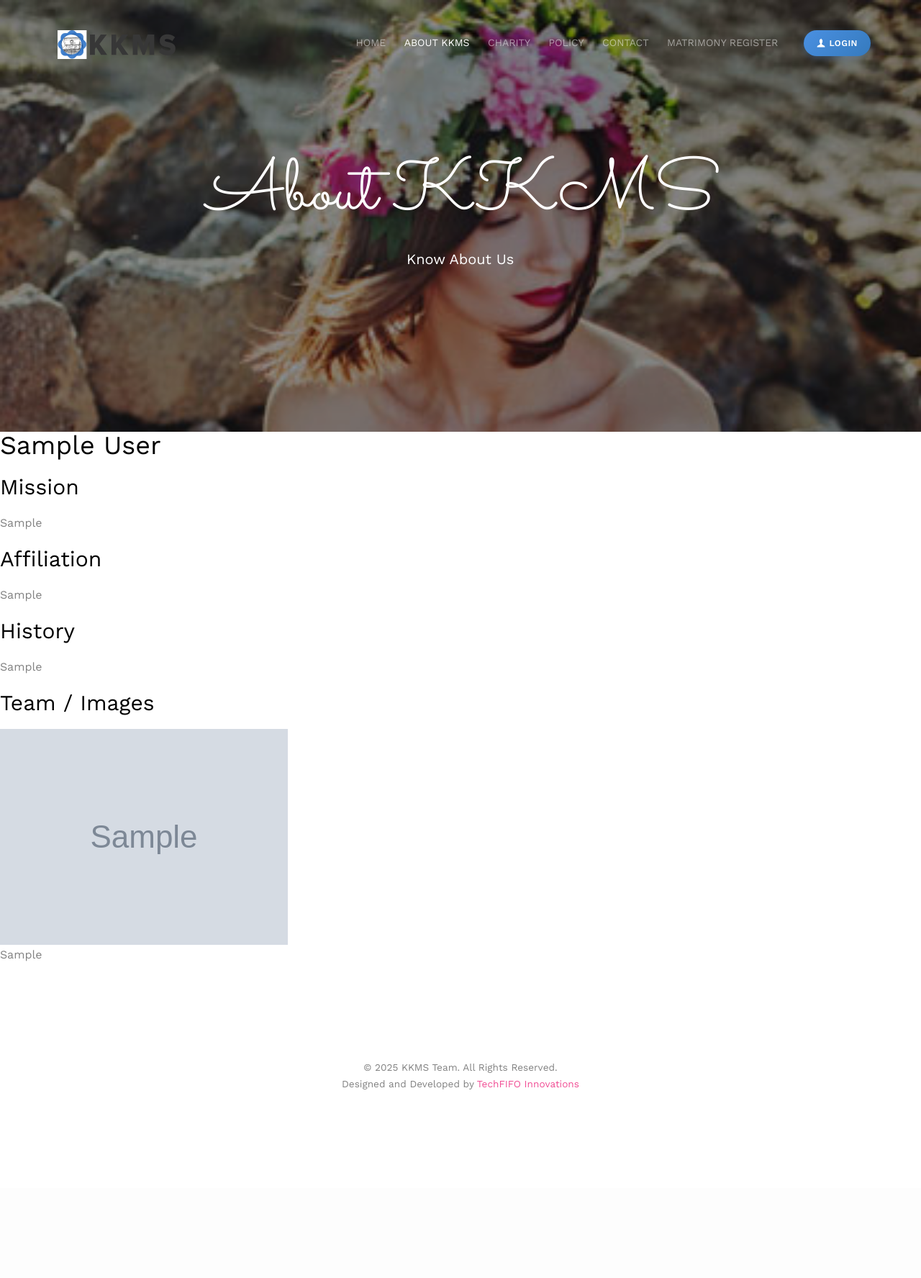
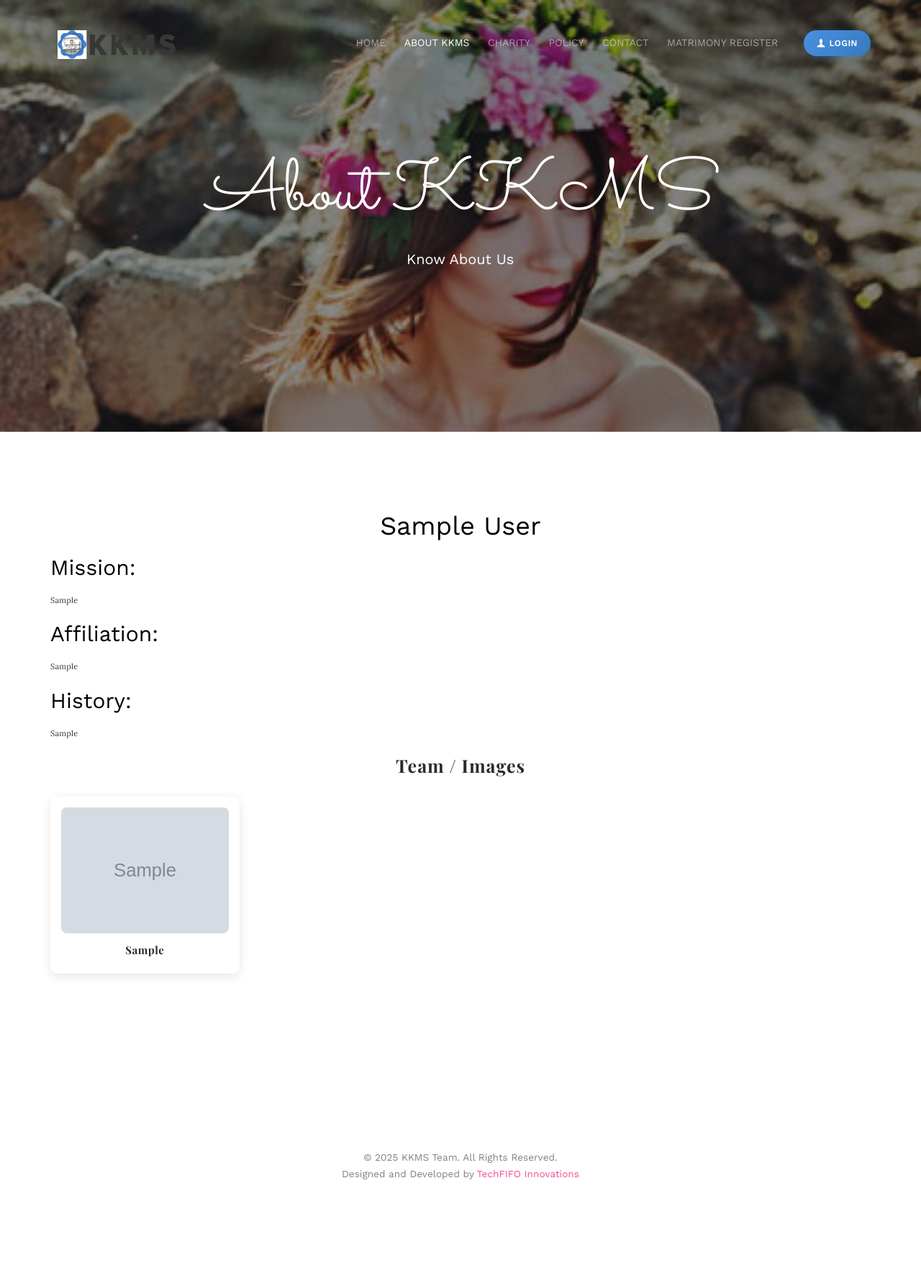
Before and after one commit to rahul678908/kkms_new, a Django app: page /about/ in a window 1280 px wide. Shown: the whole page at 72% size. Before the commit the page ends 1514 px from the top, so only its background shows below. Run offline with Django 4.2, Linux system fonts and the light colour scheme; tables that the repository leaves empty hold one stand-in row (values such as "Sample post"); grey boxes marked "Sample" are stand-in pictures; some libraries are stand-ins or nearby versions; some web fonts are replaced.

Commit message:
first commit

```diff
--- a/templates/accounts/about.html
+++ b/templates/accounts/about.html
@@ -9,7 +9,7 @@
     <meta http-equiv="X-UA-Compatible" content="IE=edge">
     <title>{% block title %}About Us - {{ wedding.title|default:"Wedding" }}{% endblock %}</title>
     <meta name="viewport" content="width=device-width, initial-scale=1">
-    <meta name="description" content="{% block description %}{{ wedding.description|default:'Learn more about our wedding' %}{% endblock %}" />
+    <meta name="description" content="{% block description %}{{ wedding.description|default:'Learn more about our wedding' }}{% endblock %}" />
     <meta name="keywords" content="{% block keywords %}wedding, about, celebration, invitation{% endblock %}" />
     <meta name="author" content="{{ wedding.couple_names|default:'Happy Couple' }}" />
 
@@ -24,50 +24,52 @@
     <meta name="twitter:url" content="{{ request.build_absolute_uri }}" />
     <meta name="twitter:card" content="summary_large_image" />
 
+    <!-- Google Fonts -->
     <link href='https://fonts.googleapis.com/css?family=Work+Sans:400,300,600,400italic,700' rel='stylesheet' type='text/css'>
     <link href="https://fonts.googleapis.com/css?family=Sacramento" rel='stylesheet'>
     <link href="https://fonts.googleapis.com/css2?family=Playfair+Display:wght@400;700&family=Lora:wght@400;500&display=swap" rel="stylesheet">
 
-    <!-- Animate.css -->
+    <!-- External CSS -->
     <link rel="stylesheet" href="{% static 'css/animate.css' %}">
-    <!-- Icomoon Icon Fonts-->
     <link rel="stylesheet" href="{% static 'css/icomoon.css' %}">
-    <!-- Bootstrap  -->
     <link rel="stylesheet" href="{% static 'css/bootstrap.css' %}">
-
-    <!-- Magnific Popup -->
     <link rel="stylesheet" href="{% static 'css/magnific-popup.css' %}">
-
-    <!-- Owl Carousel  -->
     <link rel="stylesheet" href="{% static 'css/owl.carousel.min.css' %}">
     <link rel="stylesheet" href="{% static 'css/owl.theme.default.min.css' %}">
-
-    <!-- Theme style  -->
     <link rel="stylesheet" href="{% static 'css/style.css' %}">
 
     <!-- Modernizr JS -->
     <script src="{% static 'js/modernizr-2.6.2.min.js' %}"></script>
-    <!-- FOR IE9 below -->
     <!--[if lt IE 9]>
     <script src="{% static 'js/respond.min.js' %}"></script>
     <![endif]-->
 
     {% block extra_css %}
     <style>
+        /* =================================
+           CONTACT INFO SECTION
+           ================================= */
         .fh5co-contact-info {
             padding: 30px;
             margin: 20px 0;
         }
+
         .fh5co-contact-info ul {
             list-style: none;
             padding: 0;
         }
+
         .fh5co-contact-info li {
             margin-bottom: 15px;
         }
+
+        /* =================================
+           LOGIN BUTTON NAVIGATION
+           ================================= */
         .login-btn-nav {
             margin-left: 20px !important;
         }
+
         .btn-login {
             background: linear-gradient(135deg, #4A90E2 0%, #357ABD 100%) !important;
             color: white !important;
@@ -86,6 +88,7 @@
             letter-spacing: 0.5px !important;
             white-space: nowrap !important;
         }
+
         .btn-login:hover {
             background: linear-gradient(135deg, #357ABD 0%, #2E6DA4 100%) !important;
             transform: translateY(-1px) !important;
@@ -93,54 +96,64 @@
             color: white !important;
             text-decoration: none !important;
         }
+
         .btn-login:focus,
         .btn-login:active {
             color: white !important;
             text-decoration: none !important;
             outline: none !important;
         }
+
         .btn-login i {
             font-size: 12px !important;
         }
-        @media (max-width: 992px) {
-            .menu-1 ul {
-                flex-direction: column !important;
-                align-items: flex-end !important;
-            }
-            .login-btn-nav {
-                margin-left: 0 !important;
-                margin-top: 10px !important;
-            }
-        }
-        @media (max-width: 768px) {
-            .menu-1 ul {
-                display: block !important;
-            }
-            .menu-1 li {
-                display: block !important;
-                margin-left: 0 !important;
-                text-align: right !important;
-                margin-bottom: 5px !important;
-            }
-            .btn-login {
-                padding: 10px 20px !important;
-                font-size: 13px !important;
-                justify-content: center !important;
-                width: auto !important;
-                display: inline-block !important;
-            }
-        }
+
+        /* Navigation Menu Enhancements */
         .fh5co-nav .menu-1 {
             position: relative;
         }
+
         .fh5co-nav .menu-1 ul li {
             position: relative;
         }
+
         .login-btn-nav a {
             vertical-align: middle !important;
         }
 
-        /* Enhanced CSS for the image gallery */
+        /* =================================
+           ABOUT SECTION STYLING
+           ================================= */
+
+        /* Main Section Typography */
+        .about-section h2.text-center {
+            font-family: 'Playfair Display', serif;
+            font-weight: 700;
+            color: #2B2B2B;
+            font-size: 2.5rem;
+            margin-bottom: 30px;
+            letter-spacing: 1px;
+            text-transform: capitalize;
+        }
+
+        .about-section p {
+            font-family: 'Lora', serif;
+            font-size: 1.1rem;
+            line-height: 1.8;
+            color: #333;
+            margin-bottom: 20px;
+            font-weight: 400;
+            letter-spacing: 0.2px;
+        }
+
+        .about-section p strong {
+            font-family: 'Playfair Display', serif;
+            font-weight: 700;
+            color: #2B2B2B;
+            font-size: 1.2rem;
+        }
+
+        /* Image Cards */
         .about-section .image-card {
             position: relative;
             overflow: hidden;
@@ -151,10 +164,12 @@
             padding: 15px;
             margin-bottom: 20px;
         }
+
         .about-section .image-card:hover {
             transform: translateY(-5px);
             box-shadow: 0 8px 20px rgba(0, 0, 0, 0.2);
         }
+
         .about-section .image-card img {
             width: 100%;
             height: auto;
@@ -163,9 +178,11 @@
             object-fit: cover;
             max-height: 250px;
         }
+
         .about-section .image-card:hover img {
             transform: scale(1.05);
         }
+
         .about-section .image-card h3 {
             font-size: 1.5rem;
             margin: 15px 0 10px;
@@ -176,6 +193,7 @@
             text-transform: capitalize;
             letter-spacing: 0.5px;
         }
+
         .about-section .image-card::before {
             content: '';
             position: absolute;
@@ -189,50 +207,71 @@
             border-radius: 8px;
             z-index: 1;
         }
+
         .about-section .image-card:hover::before {
             opacity: 1;
         }
-        /* New font styles for about-section text */
-        .about-section p {
-            font-family: 'Lora', serif;
-            font-size: 1.1rem;
-            line-height: 1.8;
-            color: #333;
-            margin-bottom: 20px;
-            font-weight: 400;
-            letter-spacing: 0.2px;
+
+        /* =================================
+           RESPONSIVE DESIGN
+           ================================= */
+
+        /* Tablet and Small Desktop */
+        @media (max-width: 992px) {
+            .menu-1 ul {
+                flex-direction: column !important;
+                align-items: flex-end !important;
             }
-        .about-section p strong {
-            font-family: 'Playfair Display', serif;
-            font-weight: 700;
-            color: #2B2B2B;
-            font-size: 1.2rem;
+
+            .login-btn-nav {
+                margin-left: 0 !important;
+                margin-top: 10px !important;
             }
-        .about-section h2.text-center {
-            font-family: 'Playfair Display', serif;
-            font-weight: 700;
-            color: #2B2B2B;
-            font-size: 2.5rem;
-            margin-bottom: 30px;
-            letter-spacing: 1px;
-            text-transform: capitalize;
         }
+
+        /* Mobile Devices */
         @media (max-width: 768px) {
+            /* Navigation */
+            .menu-1 ul {
+                display: block !important;
+            }
+
+            .menu-1 li {
+                display: block !important;
+                margin-left: 0 !important;
+                text-align: right !important;
+                margin-bottom: 5px !important;
+            }
+
+            .btn-login {
+                padding: 10px 20px !important;
+                font-size: 13px !important;
+                justify-content: center !important;
+                width: auto !important;
+                display: inline-block !important;
+            }
+
+            /* About Section */
             .about-section .image-card {
                 padding: 10px;
             }
+
             .about-section .image-card h3 {
                 font-size: 1.3rem;
             }
+
             .about-section .image-card img {
                 max-height: 200px;
             }
+
             .about-section p {
                 font-size: 1rem;
             }
+
             .about-section p strong {
                 font-size: 1.1rem;
             }
+
             .about-section h2.text-center {
                 font-size: 2rem;
             }
@@ -240,16 +279,16 @@
     </style>
     {% endblock %}
 </head>
+
 <body>
-
     <div class="fh5co-loader"></div>
 
     <div id="page">
+        <!-- Navigation -->
         <nav class="fh5co-nav" role="navigation">
             <div class="container">
                 <div class="row">
                     <div class="col-xs-2">
-                        <!-- Logo Image instead of text -->
                         <div id="fh5co-logo">
                             <a href="{% url 'home' %}">
                                 <img src="{% static 'images/logo.png' %}" alt="KKMS Logo" style="height: 40px;">
@@ -291,6 +330,7 @@
             </div>
         </nav>
 
+        <!-- Header Section -->
         <header id="fh5co-header" class="fh5co-cover fh5co-cover-sm" role="banner" style="background-image: url('{% static 'images/bride.jpg' %}'); background-size: cover;">
             <div class="overlay" style="background-color: rgba(0,0,0,0.4);">
                 <div class="fh5co-container">
@@ -308,39 +348,62 @@
             </div>
         </header>
 
-    <!-- Hero/Banner Section -->
+        <!-- Main Content -->
+        <div class="fh5co-section about-section">
+            <div class="container">
+                <!-- Hero Section -->
                 <section class="hero-section">
-        <h1>{{ about_us.main_title }}</h1>
+                    <div class="row">
+                        <div class="col-md-12">
+                            <h1 class="text-center">{{ about_us.main_title }}</h1>
+                        </div>
+                    </div>
+                </section>
 
-<section>
-    <h2>Mission</h2>
+                <!-- About Content -->
+                <section class="row">
+                    <div class="col-md-12">
+                        <div class="about-content">
+                            <h2>Mission: </h2>
                             <p>{{ about_us.mission }}</p>
 
-    <h2>Affiliation</h2>
+                            <h2>Affiliation: </h2>
                             <p>{{ about_us.affiliation }}</p>
 
-    <h2>History</h2>
+                            <h2>History: </h2>
                             <p>{{ about_us.history }}</p>
+                        </div>
+                    </div>
                 </section>
 
+                <!-- Team/Images Section -->
                 <section class="about-images">
-    <h2>Team / Images</h2>
+                    <div class="row">
+                        <div class="col-md-12">
+                            <h2 class="text-center">Team / Images</h2>
+                        </div>
+                    </div>
                     <div class="row">
                         {% for img in images %}
-        <div class="col-md-3">
-            <img src="{{ img.image.url }}" alt="{{ img.designation }}" class="img-fluid">
+                        <div class="col-md-3 col-sm-6 col-xs-12">
+                            <div class="image-card">
+                                <img src="{{ img.image.url }}" alt="{{ img.designation }}" class="img-responsive">
                                 {% if img.designation %}
-            <p>{{ img.designation }}</p>
+                                <h3>{{ img.designation }}</h3>
                                 {% endif %}
                             </div>
+                        </div>
                         {% empty %}
-        <p>No images available.</p>
+                        <div class="col-md-12">
+                            <p class="text-center">No images available.</p>
+                        </div>
                         {% endfor %}
                     </div>
                 </section>
+            </div>
+        </div>
 
-    </section>
-
+        <!-- Footer -->
         <footer id="fh5co-footer" role="contentinfo">
             <div class="container">
                 <div class="row copyright">
@@ -371,33 +434,27 @@
         </footer>
     </div>
 
+    <!-- Go to Top -->
     <div class="gototop js-top">
         <a href="#" class="js-gotop"><i class="icon-arrow-up"></i></a>
     </div>
 
+    <!-- Scripts -->
     <script>
         document.addEventListener('DOMContentLoaded', function() {
             document.querySelector('.fh5co-loader').style.display = 'none';
         });
     </script>
-    <!-- jQuery -->
+
     <script src="{% static 'js/jquery.min.js' %}"></script>
-    <!-- jQuery Easing -->
     <script src="{% static 'js/jquery.easing.1.3.js' %}"></script>
-    <!-- Bootstrap -->
     <script src="{% static 'js/bootstrap.min.js' %}"></script>
-    <!-- Waypoints -->
     <script src="{% static 'js/jquery.waypoints.min.js' %}"></script>
-    <!-- Carousel -->
     <script src="{% static 'js/owl.carousel.min.js' %}"></script>
-    <!-- countTo -->
     <script src="{% static 'js/jquery.countTo.js' %}"></script>
-    <!-- Stellar -->
     <script src="{% static 'js/jquery.stellar.min.js' %}"></script>
-    <!-- Magnific Popup -->
     <script src="{% static 'js/jquery.magnific-popup.min.js' %}"></script>
     <script src="{% static 'js/magnific-popup-options.js' %}"></script>
-    <!-- Main -->
     <script src="{% static 'js/main.js' %}"></script>
 </body>
 </html>
```
Lines whose indentation alone changed are shown as unchanged.
